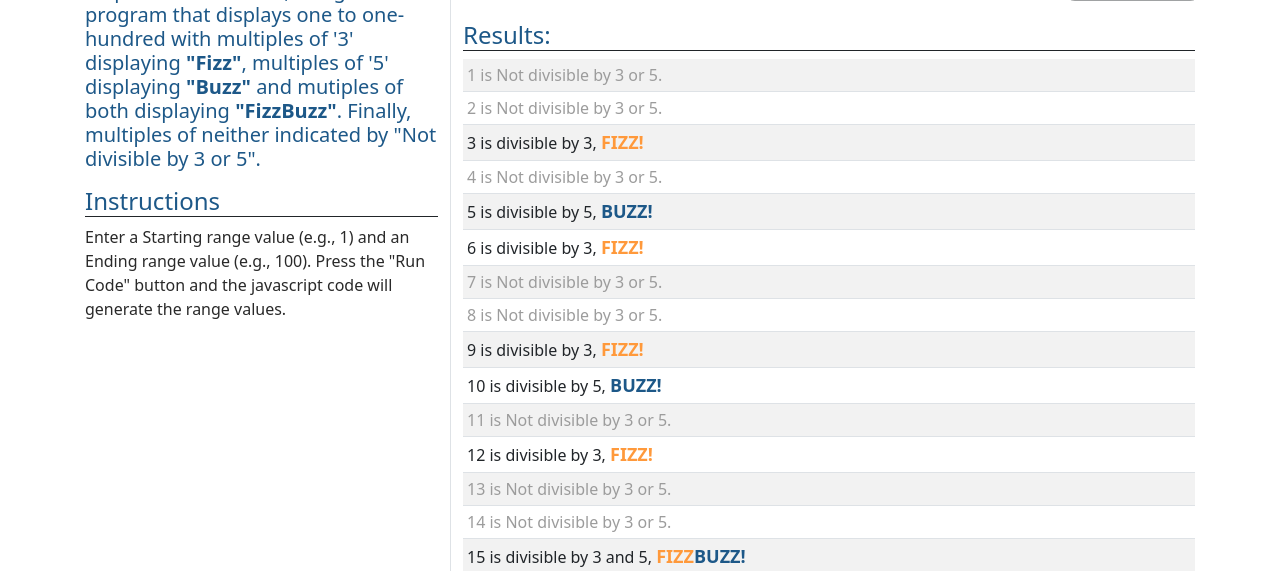
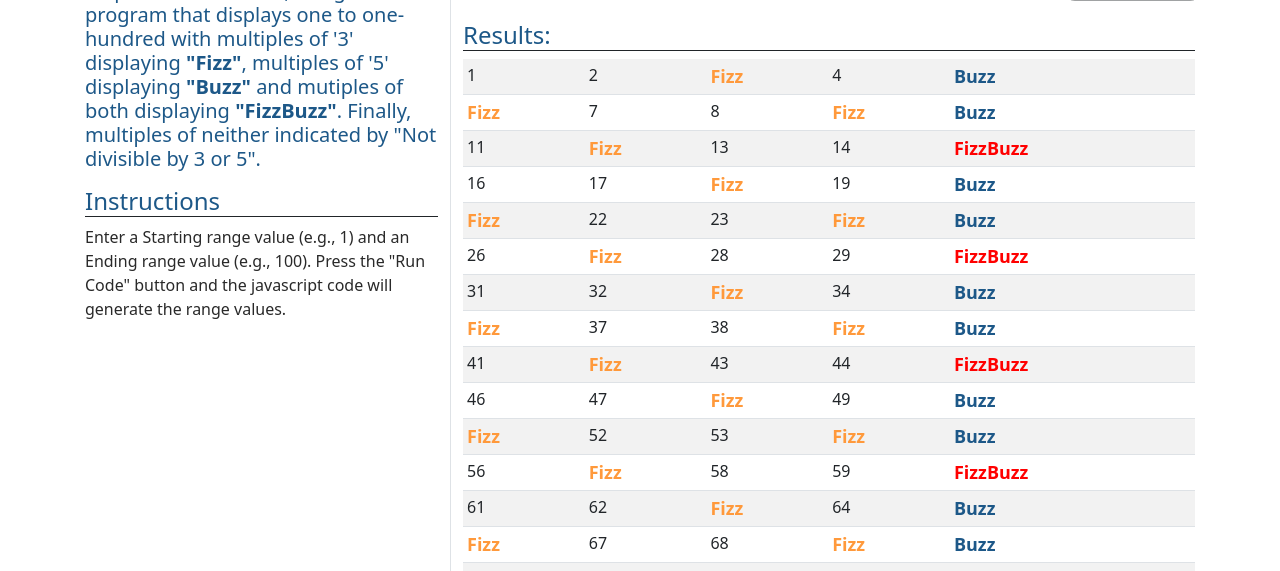
Before and after one commit to Hamberfim/jsFizzBuzz, a plain HTML site: page app.html in a window 1280 px wide. Both pictures are taken after a click on the button "Run Code". Shown: the part 229-800 px from the top of the page. Drawn offline with nearby package versions, Linux system fonts and the light colour scheme.

Commit message:
Modified to use importNode() and html <template>

```diff
--- a/app.html
+++ b/app.html
@@ -122,6 +122,15 @@
             </div>
         </div>
     </footer>
+    <template id="rowTemplate">
+        <tr>
+            <td></td>
+            <td></td>
+            <td></td>
+            <td></td>
+            <td></td>
+        </tr>
+    </template>
     <!-- Bootstrap JS -->
     <script src="https://cdn.jsdelivr.net/npm/@popperjs/core@2.9.2/dist/umd/popper.min.js"
         integrity="sha384-IQsoLXl5PILFhosVNubq5LC7Qb9DXgDA9i+tQ8Zj3iwWAwPtgFTxbJ8NT4GN1R8p" crossorigin="anonymous">
--- a/css/site.css
+++ b/css/site.css
@@ -110,10 +110,13 @@ main>.container {
     color: var(--primary-color);
 }
 
-.odd {
-    font-weight: normal;
-    color: #9c9c9c;
+.FizzBuzz {
+    font-weight: bold;
+    font-size: large;
+    color: red;
 }
+
+
 
 /* Prism CSS for Pre/Code tags */
 
--- a/js/site.js
+++ b/js/site.js
@@ -46,35 +46,63 @@ function generateNumbers(sValue, eValue) {
 
 //View/Display Function - display the results (numbers) to the screen
 function displayNumbers(numbers) {
-    // Delare a variable called "className" and set it equal to 'even' for use with displaying even numbers
-    let className = 'odd';
+    // array to hold fizz, buzz, fizzbuzz or the number
+    let fbArray = [];
 
-    //Decalre a variable called "templateRows" and set it equal to ''
-    let templateRows = "";
-
-    // loop through the numbers array- allow loop to run up to numbers.length
+    // loop through the numbers array
     for (let i = 0; i < numbers.length; i++) {
         // declare "number" variable and set it equal to numbers[index]
         let number = numbers[i];
 
         // use "if-else-statement" to test each number against the zero modulus(%)
-        if ((number % 3 === 0) && (number % 5 === 0)) {
-            templateRows += `<tr><td>${number} is divisible by 3 and 5, <span class="Fizz">FIZZ</span><span class="Buzz">BUZZ!</span></td></tr>`;
-        } else if (number % 3 === 0) {
-            className = 'Fizz';
-            templateRows += `<tr><td>${number} is divisible by 3, <span class="${className}">FIZZ!</span></td></tr>`;
-        } else if (number % 5 === 0) {
-            className = 'Buzz';
-            templateRows += `<tr><td>${number} is divisible by 5, <span class="${className}">BUZZ!</span></td></tr>`;
+        if ((number % 3 == 0) && (number % 5 == 0)) {
+            fbArray.push('FizzBuzz');
+        } else if (number % 3 == 0) {
+            fbArray.push('Fizz');
+        } else if (number % 5 == 0) {
+            fbArray.push('Buzz');
         } else {
-            className = 'odd';
-            templateRows += `<tr><td class="${className}">${number} is Not divisible by 3 or 5.</td></tr>`;
-
+            // push the number to the arry
+            fbArray.push(number);
         }
 
     }
 
-    // HTML page Markup - set the "results" element/innerHTML to the concatenated "templateRows"
-    document.getElementById('results').innerHTML = templateRows;
+    // get the tbody element from the page by it's ID
+    let tableBody = document.getElementById('results');
+
+    // get the html template the defines the table row and the table data structure
+    let rowTemplate = document.getElementById('rowTemplate');
+
+    // make sure the html table is already clear
+    tableBody.innerHTML = "";
+
+    // loop thrugh fbArray in sets of five
+    for (let j = 0; j <= fbArray.length -1; j += 5) {
+
+        // get a copy of the template as document fragment to populate content in the page
+        let tableRow = document.importNode(rowTemplate.content, true);
+
+        // get just the template <td> and add them to an array
+        let rowCols = tableRow.querySelectorAll('td');
+
+        rowCols[0].classList.add(fbArray[j]);  // add 'Fizz', 'Buzz' or "FizzBuzz" as a css class
+        rowCols[0].textContent = fbArray[j];
+
+        rowCols[1].classList.add(fbArray[j + 1]);
+        rowCols[1].textContent = fbArray[j + 1];
+
+        rowCols[2].classList.add(fbArray[j + 2]);
+        rowCols[2].textContent = fbArray[j + 2];
+
+        rowCols[3].classList.add(fbArray[j + 3]);
+        rowCols[3].textContent = fbArray[j + 3];
+
+        rowCols[4].classList.add(fbArray[j + 4]);
+        rowCols[4].textContent = fbArray[j + 4];
+
+        tableBody.appendChild(tableRow);
+
+    }
 
 }
```
Also changed, not shown: code.html (+68 -38 lines), index.html (+1 -1 lines).
